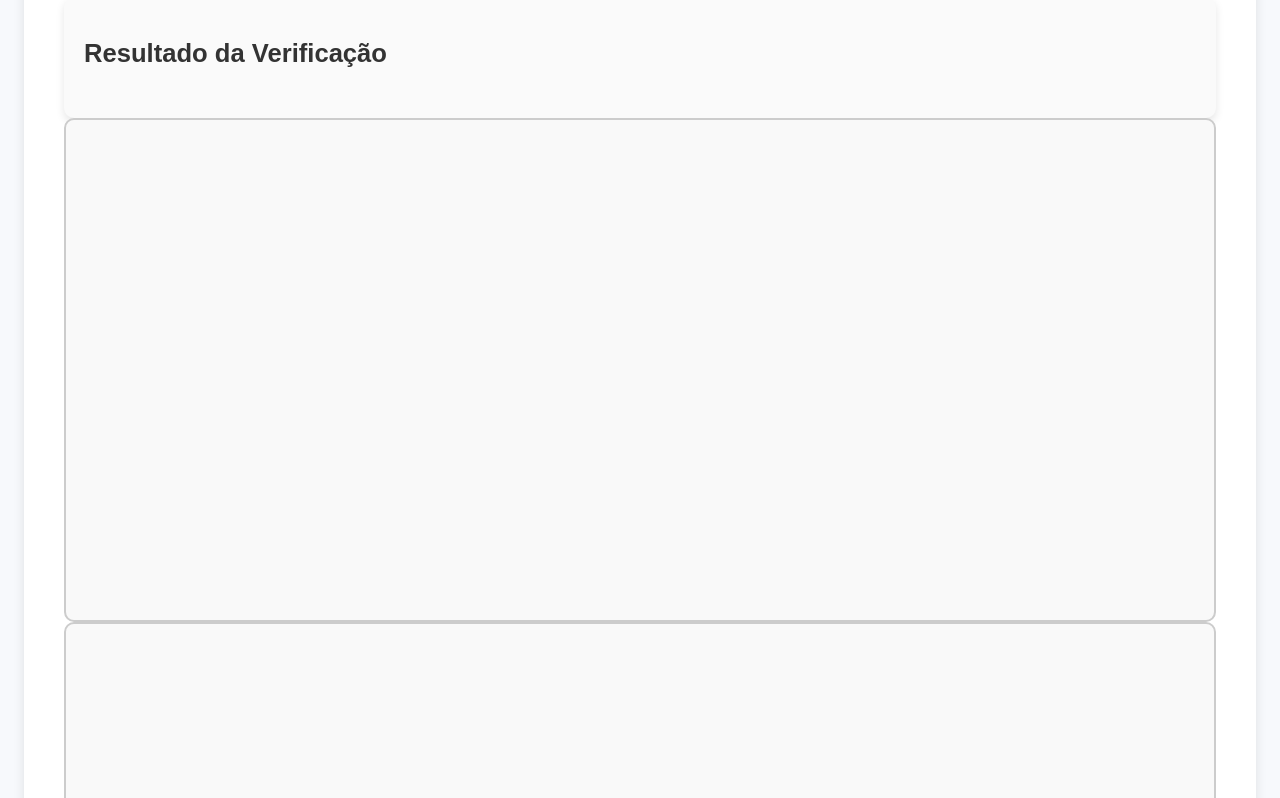
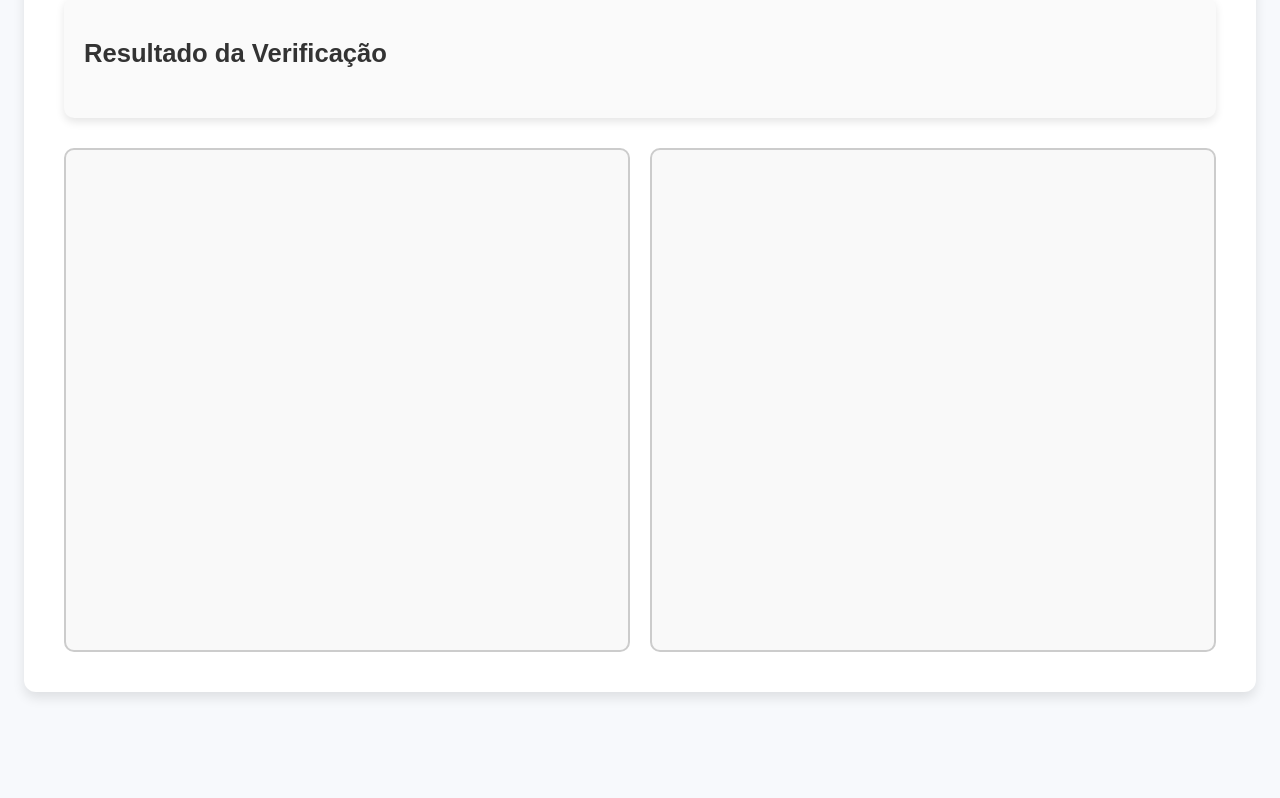
Before and after one commit to GabOof/propriedadesGrafos, a website: page src/index.html in a window 1280 px wide. Shown: the part 1262-2060 px from the top of the page. After the commit the page ends 1984 px from the top, so only its background shows below. Drawn offline with nearby package versions, Linux system fonts and the light colour scheme.

Commit message:
Adiciona estilo para visualização de grafos com layout flexível e espaçamento

```diff
--- a/src/style.css
+++ b/src/style.css
@@ -147,3 +147,10 @@ li:hover {
   font-weight: bold;
   margin-top: 10px;
 }
+
+.visualizacao-grafos {
+  display: flex; /* Alinha os elementos lado a lado */
+  justify-content: space-between; /* Espaça os elementos igualmente */
+  gap: 20px; /* Espaço entre os elementos */
+  margin-top: 30px;
+}
```
